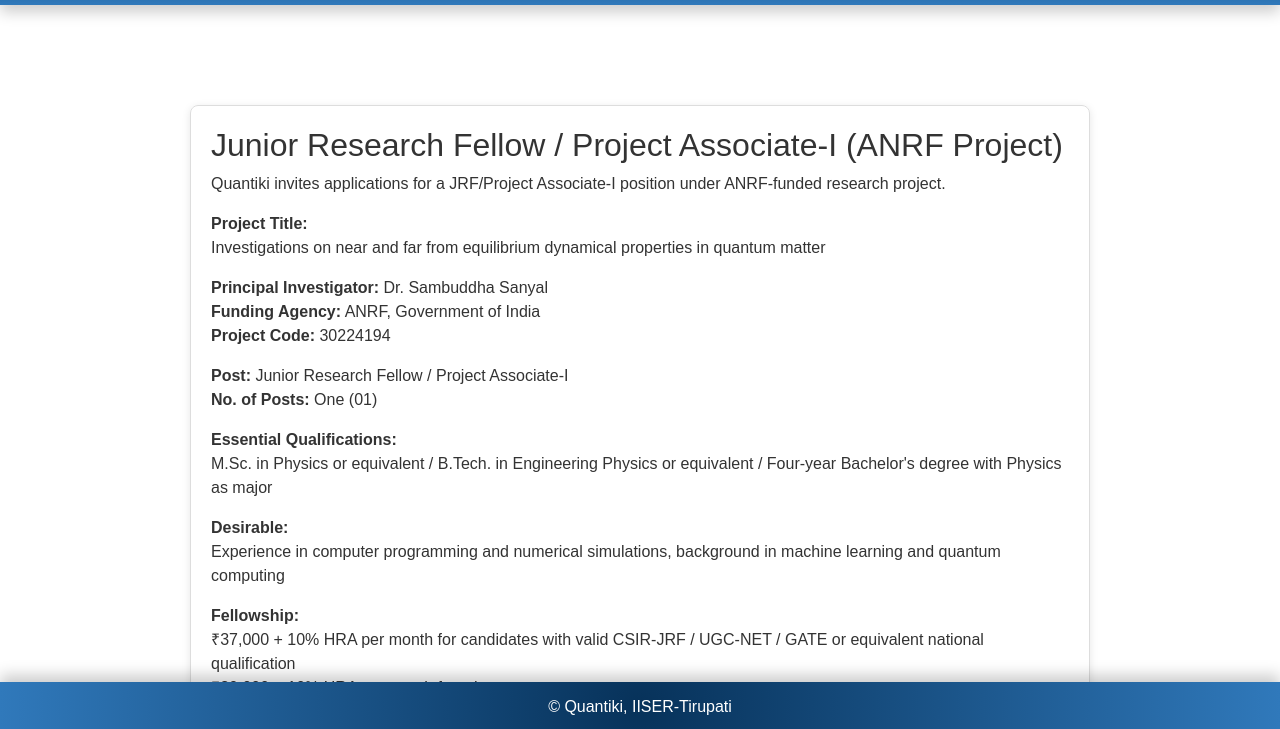
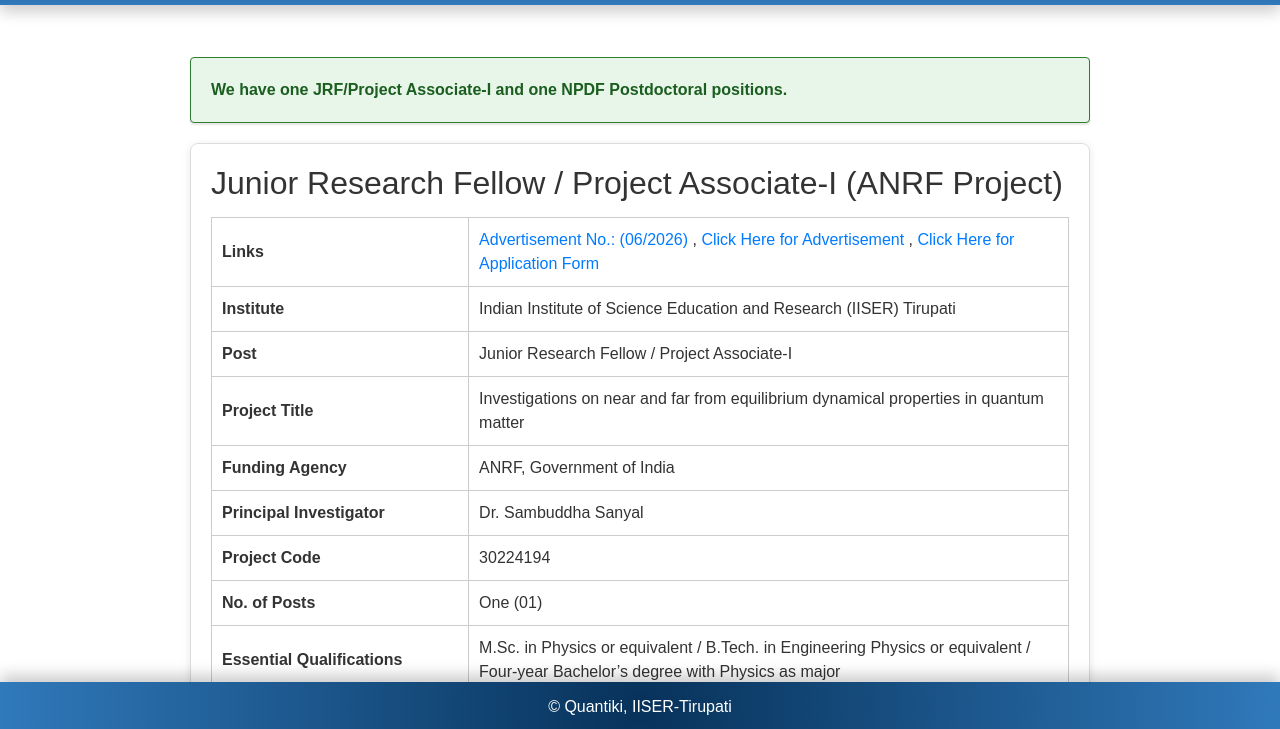
Before and after one commit to quantiki/quantiki.github.io, a website: page working_withus.html in a window 1280 px wide. Shown: the part 71-800 px from the top of the page. Drawn offline with nearby package versions, Linux system fonts and the light colour scheme.

Commit message:
Update working_withus.html

```diff
--- a/working_withus.html
+++ b/working_withus.html
@@ -92,10 +92,23 @@
       </div>
     </div>
   </nav>
+
        <br>
       <br>
-      <br>
-      <br>
+  <div class="container">
+  <div class="custom-box"
+       style="margin: 20px auto; padding: 20px;
+              border: 1px solid #2e7d32;
+              border-radius: 4px;
+              box-shadow: 0 2px 2px rgba(0, 0, 0, 0.1);
+              max-width: 900px;
+              color: #1b5e20;
+              background-color: #e8f5e9;
+              font-weight: 600;">
+      We have one JRF/Project Associate-I and one NPDF Postdoctoral positions.
+  </div>
+</div>
+
 <div class="container">
   <div class="custom-box"
        style="margin: 20px auto; padding: 20px; border: 1px solid #ddd;
@@ -104,68 +117,124 @@
 
     <h2>Junior Research Fellow / Project Associate-I (ANRF Project)</h2>
 
-    <p>
-      Quantiki invites applications for a JRF/Project Associate-I position under ANRF-funded research project.
-    </p>
+    <table style="width: 100%; border-collapse: collapse; margin-top: 15px;">
+      <tr>
+        <th style="padding: 10px; border: 1px solid #ccc;">Links</th>
+        <td style="padding: 10px; border: 1px solid #ccc;">
+          <a href="https://www.iisertirupati.ac.in/jobs/advt_062026/" target="_blank">
+        Advertisement No.: (06/2026)
+      </a>, <a href="https://www.iisertirupati.ac.in/wp-content/uploads/2026/01/Advt_062026.pdf" target="_blank">
+        Click Here for Advertisement
+      </a>, <a href="https://www.iisertirupati.ac.in/wp-content/uploads/2026/01/App_062026.doc" target="_blank">
+        Click Here for Application Form
+      </a>
+        </td>
+      </tr>
+      <tr>
+        <th style="text-align: left; padding: 10px; border: 1px solid #ccc; width: 30%;">
+          Institute
+        </th>
+        <td style="padding: 10px; border: 1px solid #ccc;">
+          Indian Institute of Science Education and Research (IISER) Tirupati
+        </td>
+      </tr>
 
-    <p>
-      <strong>Project Title:</strong><br>
+      <tr>
+        <th style="padding: 10px; border: 1px solid #ccc;">Post</th>
+        <td style="padding: 10px; border: 1px solid #ccc;">
+          Junior Research Fellow / Project Associate-I
+        </td>
+      </tr>
+
+      <tr>
+        <th style="padding: 10px; border: 1px solid #ccc;">Project Title</th>
+        <td style="padding: 10px; border: 1px solid #ccc;">
           Investigations on near and far from equilibrium dynamical properties in quantum matter
-    </p>
+        </td>
+      </tr>
 
-    <p>
-      <strong>Principal Investigator:</strong> Dr. Sambuddha Sanyal<br>
-      <strong>Funding Agency:</strong> ANRF, Government of India<br>
-      <strong>Project Code:</strong> 30224194
-    </p>
+      <tr>
+        <th style="padding: 10px; border: 1px solid #ccc;">Funding Agency</th>
+        <td style="padding: 10px; border: 1px solid #ccc;">
+          ANRF, Government of India
+        </td>
+      </tr>
 
-    <p>
-      <strong>Post:</strong> Junior Research Fellow / Project Associate-I<br>
-      <strong>No. of Posts:</strong> One (01)
-    </p>
+      <tr>
+        <th style="padding: 10px; border: 1px solid #ccc;">Principal Investigator</th>
+        <td style="padding: 10px; border: 1px solid #ccc;">
+          Dr. Sambuddha Sanyal
+        </td>
+      </tr>
 
-    <p>
-      <strong>Essential Qualifications:</strong><br>
+      <tr>
+        <th style="padding: 10px; border: 1px solid #ccc;">Project Code</th>
+        <td style="padding: 10px; border: 1px solid #ccc;">30224194</td>
+      </tr>
+
+      <tr>
+        <th style="padding: 10px; border: 1px solid #ccc;">No. of Posts</th>
+        <td style="padding: 10px; border: 1px solid #ccc;">One (01)</td>
+      </tr>
+
+      <tr>
+        <th style="padding: 10px; border: 1px solid #ccc;">Essential Qualifications</th>
+        <td style="padding: 10px; border: 1px solid #ccc;">
           M.Sc. in Physics or equivalent / B.Tech. in Engineering Physics or equivalent /
-      Four-year Bachelor's degree with Physics as major
-    </p>
+          Four-year Bachelor’s degree with Physics as major
+        </td>
+      </tr>
 
-    <p>
-      <strong>Desirable:</strong><br>
-      Experience in computer programming and numerical simulations, background in
-      machine learning and quantum computing
-    </p>
+      <tr>
+        <th style="padding: 10px; border: 1px solid #ccc;">Desirable</th>
+        <td style="padding: 10px; border: 1px solid #ccc;">
+          Experience in computer programming and numerical simulations;
+          background in machine learning and quantum computing
+        </td>
+      </tr>
 
-    <p>
-      <strong>Fellowship:</strong><br>
-      ₹37,000 + 10% HRA per month for candidates with valid CSIR-JRF / UGC-NET / GATE
-      or equivalent national qualification<br>
-      ₹30,000 + 10% HRA per month for others
-    </p>
+      <tr>
+        <th style="padding: 10px; border: 1px solid #ccc;">Fellowship</th>
+        <td style="padding: 10px; border: 1px solid #ccc;">
+          ₹37,000 + 10% HRA per month (with valid CSIR-JRF / UGC-NET / GATE)<br>
+          ₹30,000 + 10% HRA per month (others)
+        </td>
+      </tr>
 
-    <p>
-      <strong>Tenure:</strong><br>
-      Initially for six months, renewable subject to satisfactory performance.
-      The position is temporary and co-terminus with the project.
-    </p>
+      <tr>
+        <th style="padding: 10px; border: 1px solid #ccc;">Tenure</th>
+        <td style="padding: 10px; border: 1px solid #ccc;">
+          Initially six months; renewable subject to satisfactory performance.
+          Temporary and co-terminus with the project.
+        </td>
+      </tr>
 
-    <p>
-      <strong>Age Limit:</strong> Not more than 50 years on the closing date of advertisement
-    </p>
+      <tr>
+        <th style="padding: 10px; border: 1px solid #ccc;">Age Limit</th>
+        <td style="padding: 10px; border: 1px solid #ccc;">
+          Not more than 50 years on the closing date of advertisement
+        </td>
+      </tr>
 
-    <p>
-      <strong>How to Apply:</strong><br>
-      Interested candidates should email the duly filled application form (PDF only) to
+      <tr>
+        <th style="padding: 10px; border: 1px solid #ccc;">How to Apply</th>
+        <td style="padding: 10px; border: 1px solid #ccc;">
+          Email the duly filled application form (PDF only) to
           <a href="mailto:sambuddha.sanyal@labs.iisertirupati.ac.in">
             sambuddha.sanyal@labs.iisertirupati.ac.in
           </a><br>
-      Please mention the <em>Post Name</em> and <em>Project Code</em> in the subject line.
+          Mention the Post Name and Project Code in the subject line.
           Sending only CVs will not be considered.
-    </p>
+        </td>
+      </tr>
 
-    <p>
-      <strong>Deadline:</strong> 5:00 PM, 30 January 2026
-    </p>
+      <tr>
+        <th style="padding: 10px; border: 1px solid #ccc;">Deadline</th>
+        <td style="padding: 10px; border: 1px solid #ccc;">
+          <strong>5:00 PM, 30 January 2026</strong>
+        </td>
+      </tr>
+    </table>
 
   </div>
 </div>
```
Lines whose indentation alone changed are shown as unchanged.
